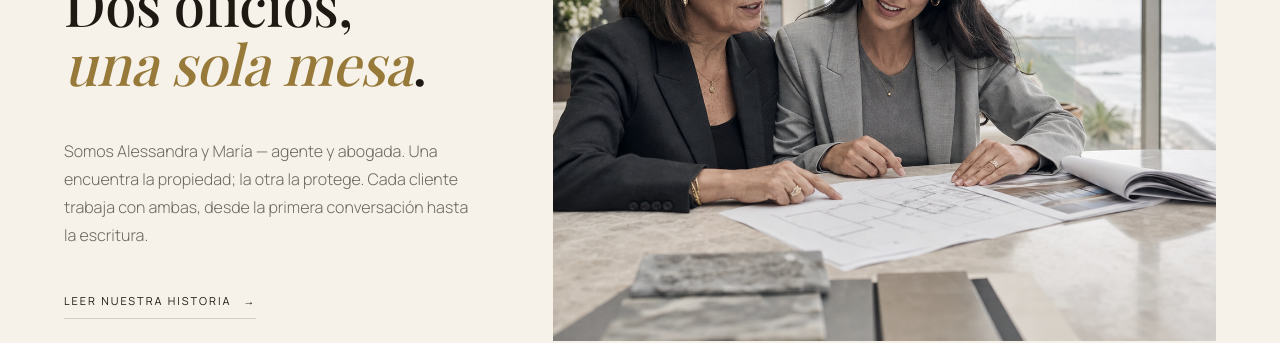
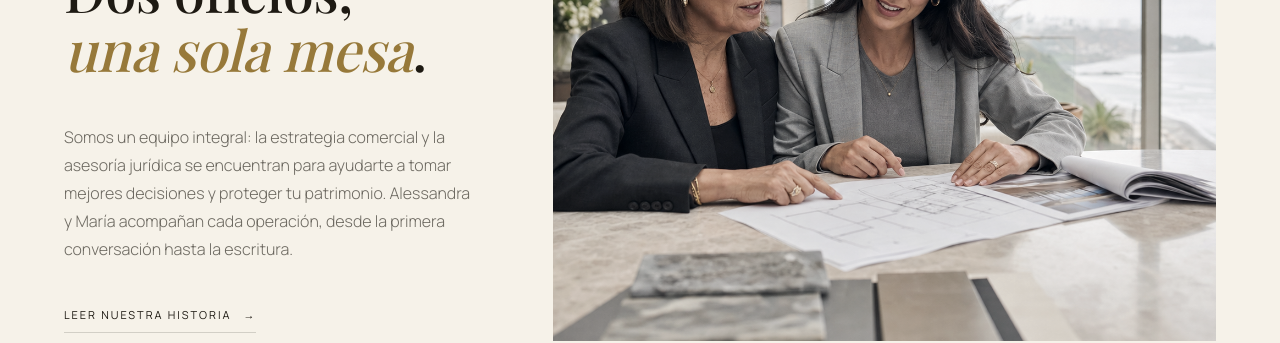
Before and after one commit to miggy-code/ValiorSite, a Next.js app: page / in a window 1280 px wide. Shown: the part 2980-3323 px from the top of the page. Built offline with nearby package versions, Linux system fonts and the light colour scheme.

Commit message:
Refine integrated team positioning

```diff
--- a/src/components/Nosotros.tsx
+++ b/src/components/Nosotros.tsx
@@ -12,9 +12,10 @@ export default function Nosotros() {
               Madre e hija. Dos oficios, <em>una sola mesa</em>.
             </h2>
             <p>
-              Somos Alessandra y María — agente y abogada. Una encuentra la
-              propiedad; la otra la protege. Cada cliente trabaja con ambas,
-              desde la primera conversación hasta la escritura.
+              Somos un equipo integral: la estrategia comercial y la asesoría
+              jurídica se encuentran para ayudarte a tomar mejores decisiones
+              y proteger tu patrimonio. Alessandra y María acompañan cada
+              operación, desde la primera conversación hasta la escritura.
             </p>
             <Link href="/nosotros" className="tlink">
               Leer nuestra historia <span className="arr">→</span>
```
